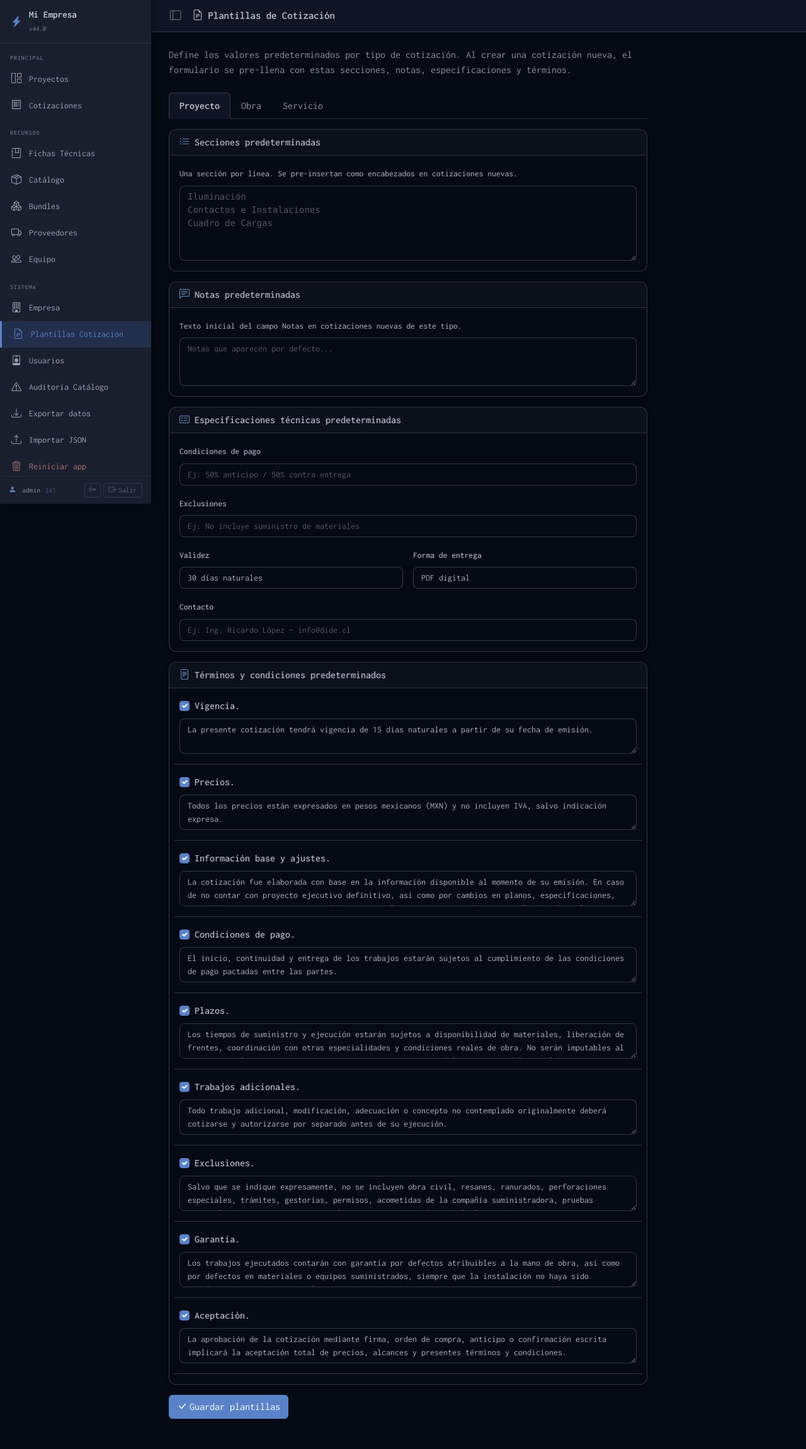
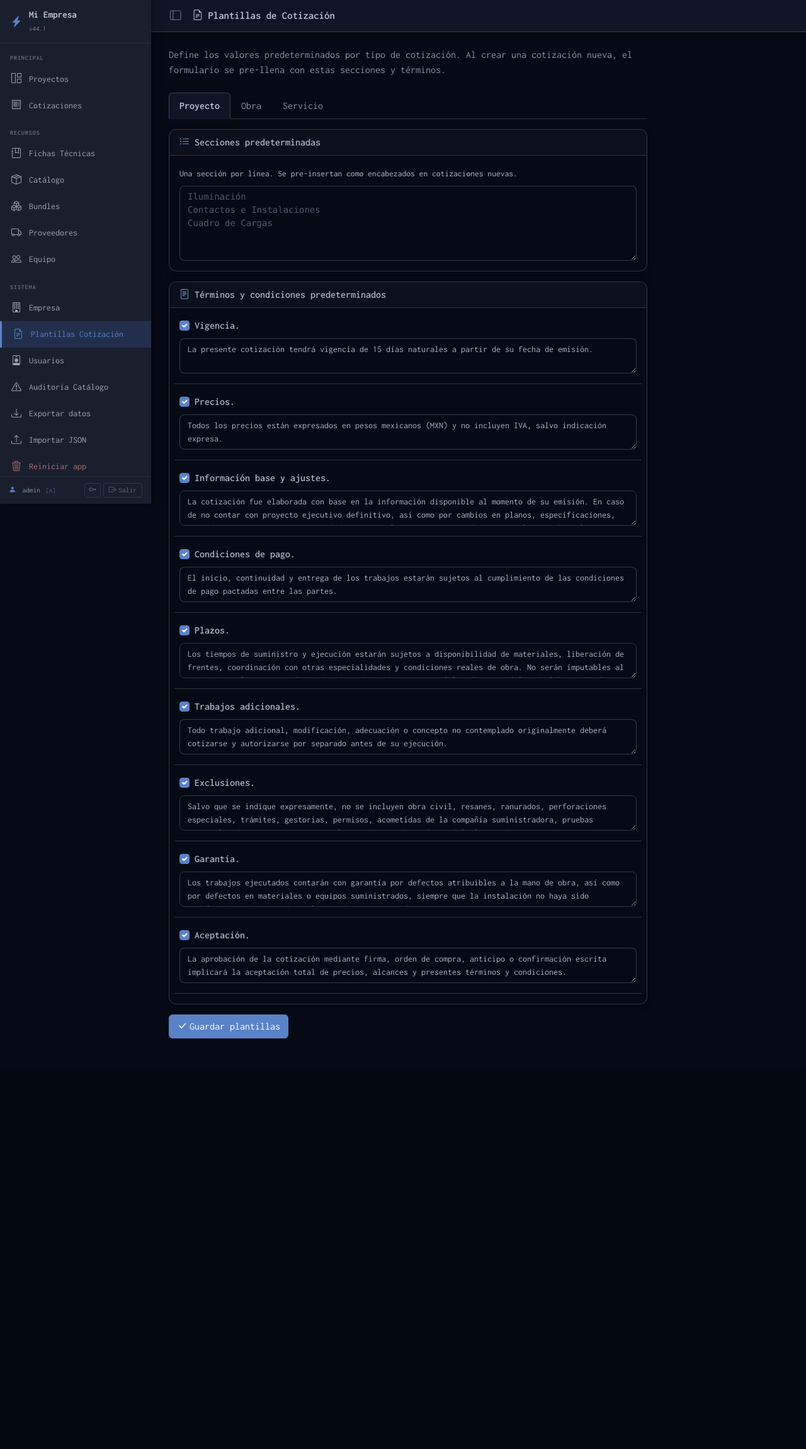
Before and after one commit to Daftrick/ProjectTracker, a Flask app: page /quote-templates in a window 1280 px wide. Shown: the whole page at 63% size. After the commit the page ends 1649 px from the top, so only its background shows below. Run offline with Flask 3, Linux system fonts and the light colour scheme; a user stored in the database is signed in; some libraries are stand-ins or nearby versions.

Commit message:
fix: remove legacy quote template defaults

```diff
--- a/templates/quote_pdf_editor.html
+++ b/templates/quote_pdf_editor.html
@@ -368,7 +368,7 @@
           <h3 id="prevTermsTitle"
               style="font-size:18px;font-weight:bold;color:#25262c;margin:0 0 10px;">
             {% set _hc = specs.get('condiciones_pago') or specs.get('exclusiones') or specs.get('validez') or specs.get('forma_entrega') or specs.get('contacto') %}
-            {{ 'Condiciones y especificaciones' if _hc else 'Términos y condiciones' }}
+            {{ 'Condiciones y especificaciones' if _hc else 'Términos y Condiciones' }}
           </h3>
 
           <div id="prevTermsBody" style="font-size:10px;color:#25262c;line-height:1.5;">
@@ -540,7 +540,7 @@
     if (prevTermsTitle) {
       prevTermsTitle.textContent = hasCustom
         ? "Condiciones y especificaciones"
-        : "Términos y condiciones";
+        : "Términos y Condiciones";
     }
 
     if (prevTermsBody) {
--- a/templates/quote_templates.html
+++ b/templates/quote_templates.html
@@ -5,7 +5,7 @@
 <div style="max-width:760px">
   <p class="text-muted mb-4">
     Define los valores predeterminados por tipo de cotización. Al crear una cotización nueva,
-    el formulario se pre-llena con estas secciones, notas, especificaciones y términos.
+    el formulario se pre-llena con estas secciones y términos.
   </p>
 
   <form method="post" action="{{ url_for('admin_bp.quote_templates') }}">
@@ -39,67 +39,6 @@
             </label>
             <textarea name="{{ qtype }}_sections" class="form-control font-monospace" rows="5"
                       placeholder="Iluminación&#10;Contactos e Instalaciones&#10;Cuadro de Cargas">{{ tmpl.sections_default | join('\n') }}</textarea>
-          </div>
-        </div>
-
-        <!-- Notas -->
-        <div class="card mb-3">
-          <div class="card-header">
-            <i class="bi bi-chat-left-text me-2 text-primary"></i>Notas predeterminadas
-          </div>
-          <div class="card-body">
-            <label class="form-label">
-              Texto inicial del campo Notas en cotizaciones nuevas de este tipo.
-            </label>
-            <textarea name="{{ qtype }}_notes" class="form-control" rows="3"
-                      placeholder="Notas que aparecen por defecto...">{{ tmpl.notes_default }}</textarea>
-          </div>
-        </div>
-
-        <!-- Especificaciones -->
-        <div class="card mb-3">
-          <div class="card-header">
-            <i class="bi bi-card-checklist me-2 text-primary"></i>Especificaciones técnicas predeterminadas
-          </div>
-          <div class="card-body">
-            <div class="row g-3">
-
-              <div class="col-12">
-                <label class="form-label fw-semibold">Condiciones de pago</label>
-                <input name="{{ qtype }}_condiciones_pago" class="form-control"
-                       value="{{ tmpl.specs_default.condiciones_pago }}"
-                       placeholder="Ej: 50% anticipo / 50% contra entrega">
-              </div>
-
-              <div class="col-12">
-                <label class="form-label fw-semibold">Exclusiones</label>
-                <input name="{{ qtype }}_exclusiones" class="form-control"
-                       value="{{ tmpl.specs_default.exclusiones }}"
-                       placeholder="Ej: No incluye suministro de materiales">
-              </div>
-
-              <div class="col-md-6">
-                <label class="form-label fw-semibold">Validez</label>
-                <input name="{{ qtype }}_validez" class="form-control"
-                       value="{{ tmpl.specs_default.validez }}"
-                       placeholder="Ej: 30 días naturales">
-              </div>
-
-              <div class="col-md-6">
-                <label class="form-label fw-semibold">Forma de entrega</label>
-                <input name="{{ qtype }}_forma_entrega" class="form-control"
-                       value="{{ tmpl.specs_default.forma_entrega }}"
-                       placeholder="Ej: PDF digital">
-              </div>
-
-              <div class="col-12">
-                <label class="form-label fw-semibold">Contacto</label>
-                <input name="{{ qtype }}_contacto" class="form-control"
-                       value="{{ tmpl.specs_default.contacto }}"
-                       placeholder="Ej: Ing. Ricardo López — info@dide.cl">
-              </div>
-
-            </div>
           </div>
         </div>
 
--- a/tracker/domain.py
+++ b/tracker/domain.py
@@ -2,7 +2,7 @@ from datetime import date, datetime
 
 from .storage import load
 
-APP_VERSION = "v44.0"
+APP_VERSION = "v44.1"
 
 DEFAULT_ALCANCES = [
     {"id": "iluminacion",    "nombre": "IE - Iluminación",        "source": "externa", "dep_label": "Diseño de iluminación (otra área)", "blocked_by": [],                                                                          "info_ext": True},
--- a/tracker/pdfs.py
+++ b/tracker/pdfs.py
@@ -989,7 +989,7 @@ def build_quote_pdf(project, quote, output_path=None):
         ]
     else:
         _active_terms = quote_terms()
-    render_text_blocks("Términos y condiciones", _active_terms)
+    render_text_blocks("Términos y Condiciones", _active_terms)
 
     notes = note_lines(quote.get("notes"))
     if notes:
--- a/tracker/quote_templates_config.py
+++ b/tracker/quote_templates_config.py
@@ -1,13 +1,5 @@
 from .pdfs import QUOTE_TERMS_DEFAULTS
 from .storage import load as _load, save as _save
-
-_SPECS_DEFAULTS = {
-    "condiciones_pago": "",
-    "exclusiones": "",
-    "validez": "30 días naturales",
-    "forma_entrega": "PDF digital",
-    "contacto": "",
-}
 
 
 def _default_terms():
@@ -25,20 +17,14 @@ def _default_terms():
 QUOTE_TEMPLATE_DEFAULTS = {
     "Proyecto": {
         "sections_default": [],
-        "notes_default": "",
-        "specs_default": dict(_SPECS_DEFAULTS),
         "terms_default": _default_terms(),
     },
     "Obra": {
         "sections_default": [],
-        "notes_default": "",
-        "specs_default": dict(_SPECS_DEFAULTS),
         "terms_default": _default_terms(),
     },
     "Servicio": {
         "sections_default": [],
-        "notes_default": "",
-        "specs_default": dict(_SPECS_DEFAULTS),
         "terms_default": _default_terms(),
     },
 }
@@ -71,12 +57,9 @@ def _normalize(raw):
         stored = raw.get(qtype, {}) if isinstance(raw, dict) else {}
         if not isinstance(stored, dict):
             stored = {}
-        specs = {**defaults["specs_default"], **(stored.get("specs_default") or {})}
         sections = stored.get("sections_default")
         result[qtype] = {
             "sections_default": sections if isinstance(sections, list) else list(defaults["sections_default"]),
-            "notes_default": stored["notes_default"] if stored.get("notes_default") is not None else defaults["notes_default"],
-            "specs_default": specs,
             "terms_default": _normalize_terms(stored.get("terms_default")),
         }
     return result
--- a/tracker/routes/admin.py
+++ b/tracker/routes/admin.py
@@ -932,7 +932,6 @@ def project_templates_admin():
 # ─────────────────────────────────────────────────────────────
 
 _QUOTE_TYPES = ("Proyecto", "Obra", "Servicio")
-_SPECS_FIELDS = ("condiciones_pago", "exclusiones", "validez", "forma_entrega", "contacto")
 
 
 @bp.route("/quote-templates", methods=["GET", "POST"], endpoint="quote_templates")
@@ -947,9 +946,6 @@ def quote_templates():
             current[qtype]["sections_default"] = [
                 s.strip() for s in sections_raw.splitlines() if s.strip()
             ]
-            current[qtype]["notes_default"] = request.form.get(f"{qtype}_notes", "").strip()
-            for field in _SPECS_FIELDS:
-                current[qtype]["specs_default"][field] = request.form.get(f"{qtype}_{field}", "").strip()
             current[qtype]["terms_default"] = [
                 {
                     "key": key,
@@ -962,7 +958,7 @@ def quote_templates():
         save_quote_templates(current)
         flash("Plantillas de cotización guardadas.", "success")
         return redirect(url_for("admin_bp.quote_templates"))
-    return render_template("quote_templates.html", templates=current, quote_types=_QUOTE_TYPES, specs_fields=_SPECS_FIELDS)
+    return render_template("quote_templates.html", templates=current, quote_types=_QUOTE_TYPES)
 
 
 _IMPORTABLE = {
```
Also changed, not shown: VERSIONES.md (+11 -1 lines), templates/quote_project_form.html (+2 -44 lines), tests/test_pdfs.py (+1 -1 lines), tests/test_quote_templates.py (+5 -11 lines).
